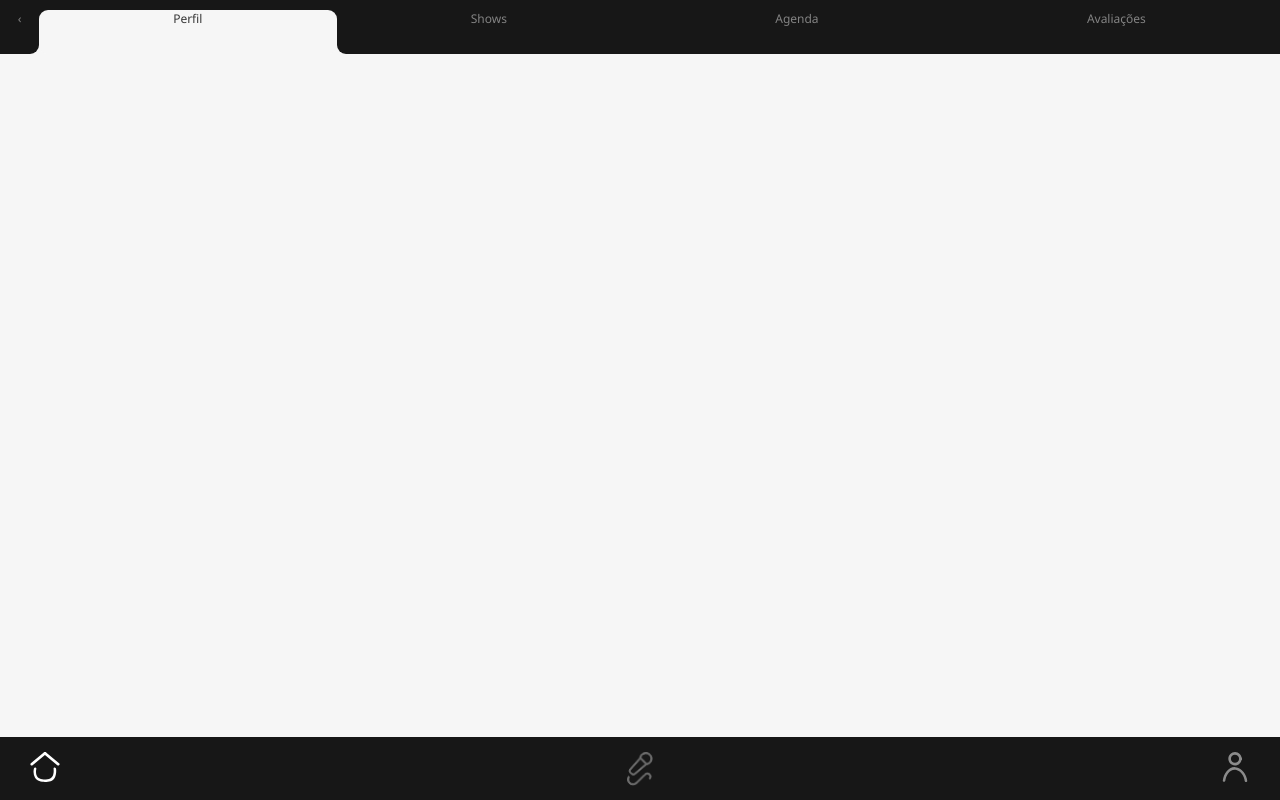
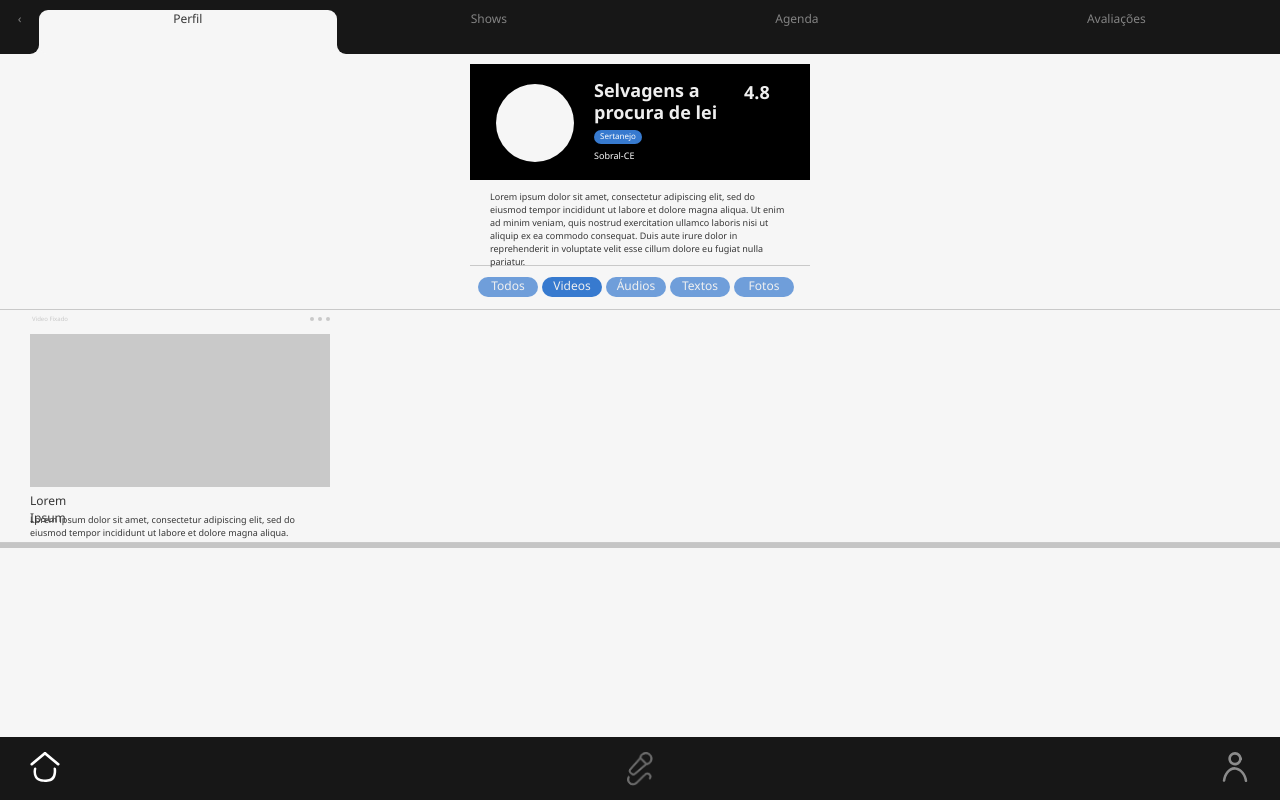
Before and after one commit to camargogs/Badunts, an Angular app: page / in a window 1280 px wide. Built offline with nearby package versions, Linux system fonts and the light colour scheme.

Commit message:
tela static do perfil musico

```diff
--- a/src/app/perfil-musico/perfil-musico.component.css
+++ b/src/app/perfil-musico/perfil-musico.component.css
@@ -79,3 +79,222 @@ footer>div>img:nth-child(2) {
   height: 34px;
   margin: auto;
 }
+.capaPerfil{
+  width: 340px;
+  height: 116px;
+  background-color:black;
+  margin:auto;
+  margin-top: 10px;
+}
+.biosPerfil{
+  width: 300px;
+  height: 70px;
+  margin: auto;
+  margin-top: 10px;
+  text-align: left;
+  font-size: 9px;
+  color: #373737;
+  font-weight: normal;
+
+}
+
+.capaPerfil__foto{
+  width: 78px;
+  height: 78px;
+  background-color: #F6F6F6;
+  margin-top: 20px;
+  margin-left: 26px;
+  border-radius: 50%;
+  display: inline-block;
+}
+.capaPerfil__dados{
+  width: 205px;
+  height: 82px;
+  display: inline-block;
+  float: right;
+  margin-top: 16px;
+  margin-right: 11px;
+
+}
+
+.capaPerfil__linha{
+    display: block;
+    width: 100%;
+    height: 43px;
+
+}
+.capaPerfil__linha__nomeMusico{
+  width: 150px;
+  height: 43px;
+  vertical-align: middle;
+  display: inline-block;
+  font-size: 18px;
+  color: #EFEFEF;
+  font-weight: bold;
+  text-align: left;
+  text-decoration: none;
+  line-height: 1.2;
+
+}
+
+.capaPerfil__linha__avaliacaoMusico{
+  width: 40px;
+  height: 24px;
+ display: inline-block;
+  font-size: 18px;
+  float:right;
+  color: #EFEFEF;
+  font-weight: bold;
+  margin-right: 15px;
+  vertical-align: middle;
+}
+
+
+.capaPerfil__tagEstiloMusical{
+  width: 48px;
+  height: 14px;
+  background-color:#377ACF;
+  margin-top: 7px;
+  vertical-align: middle;
+  border-radius: 8px;
+  text-align: center;
+  font-size: 8px;
+  color: #FFFFFF;
+
+
+}
+
+.capaPerfil__enderecoMusico{
+
+  width: 80px;
+  height: 14px;
+  margin-top: 5px;
+  text-align: left;
+  font-size: 9px;
+  color: #FFFFFF;
+  vertical-align: middle;
+}
+.tabsContainer{
+  width:340px;
+  height: 43px;
+  margin: auto;
+  margin-top: 5px;
+  border-top: 1px solid  #C9C9C9;
+
+
+}
+.tabsContainer__perfil{
+  width: 324px;
+  height: 43px;
+  margin: auto;
+
+}
+
+.tabsContainer__perfil__portfolio{
+  width: 60px;
+  height: 20px;
+  background-color: #377ACF;
+  font-size: 12px;
+  color: #EFEFEF;
+  display:inline-block;
+  border-radius: 14px;
+  text-align: center;
+  vertical-align: middle;
+  margin: 11px 4px 0px 0px;
+  opacity: 0.7;
+
+
+}
+.tabsContainer__perfil__portfolio--active{
+  width: 60px;
+  height: 20px;
+  font-size: 12px;
+  color: #EFEFEF;
+  display:inline-block;
+  border-radius: 14px;
+  text-align: center;
+  vertical-align: middle;
+  margin: 11px 4px 0px 0px;
+ background-color: #377ACF;
+}
+.posts{
+  width: 100%;
+  height: 100vh;
+  overflow: scroll;
+
+}
+.posts__postPortfolio{
+  width: 100%;
+  height: 232px;
+  border-top: 1px solid #C9C9C9;
+  border-bottom: 1px solid #C9C9C9;
+  box-shadow: 0px 5px rgba(0, 0, 0, 0.2);
+
+}
+.posts__postPortfolio__opcaoConteudo{
+  width: 300px;
+  height: 8px;
+  text-align: center;
+  margin-left: 30px;
+  margin-top: 5px;
+
+}
+.posts__postPortfolio__opcaoFixar{
+  width: 40px;
+  height: 8px;
+  float: left;
+  color: #C9C9C9;
+  font-size: 6px;
+  text-align: center;
+
+}
+.posts__postPortfolio__dots{
+  width: 20px;
+  height: 8px;
+
+  float: right;
+  display: flex;
+  flex-direction: row;
+  justify-content: space-between;
+}
+
+.posts__postPortfolio__dots__dot{
+  width: 4px;
+  height: 4px;
+  background-color: #C9C9C9;
+  border-radius: 50%;
+  flex: 0 1 auto;
+  align-self: center;
+}
+
+
+.posts__postPortfolio__arquivoAnexado{
+  width: 300px;
+  height: 153px;
+  background-color: #C9C9C9;
+  margin-left: 30px;
+  margin-top: 11px;
+}
+.posts__postPortfolio__conteudoAnexado{
+  width: 300px;
+  height: 50px;
+  margin-left: 30px;
+  margin-top: 5px;
+}
+.posts__postPortfolio__conteudoAnexado__titulo{
+  width: 72px;
+  height: 16px;
+  color: #373737;
+  font-size: 12px;
+  text-align: left;
+  vertical-align: middle;
+
+}
+.posts__postPortfolio__conteudoAnexado__conteudo{
+  width: 100%;
+  height: 29px;
+  margin-top: 5px;
+  color: #373737;
+  text-align: left;
+  font-size: 9px;
+}
--- a/src/app/perfil-musico/perfil-musico.component.html
+++ b/src/app/perfil-musico/perfil-musico.component.html
@@ -9,7 +9,76 @@
 </nav>
 <div class="container">
 
-</div>
+  <div class="capaPerfil">
+
+    <div class="capaPerfil__foto">
+    </div>
+
+    <div class="capaPerfil__dados">
+        <div class="capaPerfil__linha">
+            <div class="capaPerfil__linha__nomeMusico">
+              Selvagens a
+              procura de lei
+            </div>
+            <div class="capaPerfil__linha__avaliacaoMusico">
+              4.8
+            </div>
+        </div>
+
+        <div class="capaPerfil__tagEstiloMusical">
+          Sertanejo
+        </div>
+        <div class="capaPerfil__enderecoMusico">
+          Sobral-CE
+        </div>
+    </div>
+
+
+  </div>
+
+  <div class="biosPerfil">
+      Lorem ipsum dolor sit amet, consectetur adipiscing elit,
+      sed do eiusmod tempor incididunt ut labore et dolore magna aliqua.
+       Ut enim ad minim veniam, quis nostrud exercitation ullamco laboris
+       nisi ut aliquip ex ea commodo consequat. Duis aute irure dolor in reprehenderit in
+       voluptate velit esse cillum dolore eu fugiat nulla pariatur.
+  </div>
+
+
+  <div class="tabsContainer">
+    <div class="tabsContainer__perfil">
+        <div class="tabsContainer__perfil__portfolio">Todos</div>
+        <div class="tabsContainer__perfil__portfolio--active">Videos</div>
+        <div class="tabsContainer__perfil__portfolio">Áudios</div>
+        <div class="tabsContainer__perfil__portfolio">Textos</div>
+        <div class="tabsContainer__perfil__portfolio">Fotos</div>
+    </div>
+  </div>
+
+  <div class="posts">
+      <div class="posts__postPortfolio">
+          <div class="posts__postPortfolio__opcaoConteudo">
+            <div class="posts__postPortfolio__opcaoFixar">Video Fixado</div>
+            <div class="posts__postPortfolio__dots">
+              <div class="posts__postPortfolio__dots__dot"></div>
+              <div class="posts__postPortfolio__dots__dot"></div>
+              <div class="posts__postPortfolio__dots__dot"></div>
+            </div>
+          </div>
+
+          <div class="posts__postPortfolio__arquivoAnexado">
+          </div>
+          <div class="posts__postPortfolio__conteudoAnexado">
+            <div class="posts__postPortfolio__conteudoAnexado__titulo">Lorem Ipsum</div>
+            <div class="posts__postPortfolio__conteudoAnexado__conteudo">
+                Lorem ipsum dolor sit amet,
+               consectetur adipiscing elit, sed do eiusmod tempor incididunt ut
+                labore et dolore magna aliqua.</div>
+          </div>
+          </div>
+
+  </div>
+  </div>
 <footer>
   <div>
     <img src="../../assets/images/home ativo.png" alt="">
```
Also changed, not shown: 1 other file (tests, documents, lock files or other folders).
